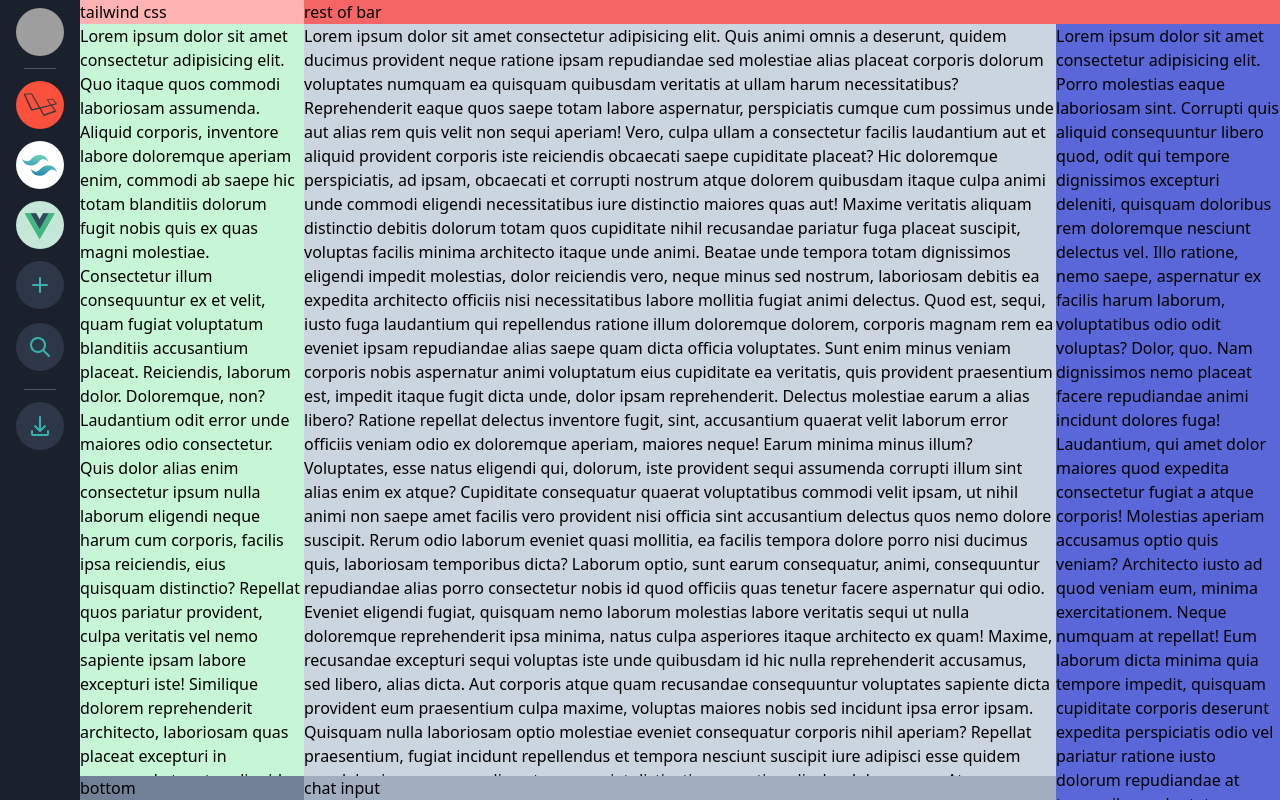
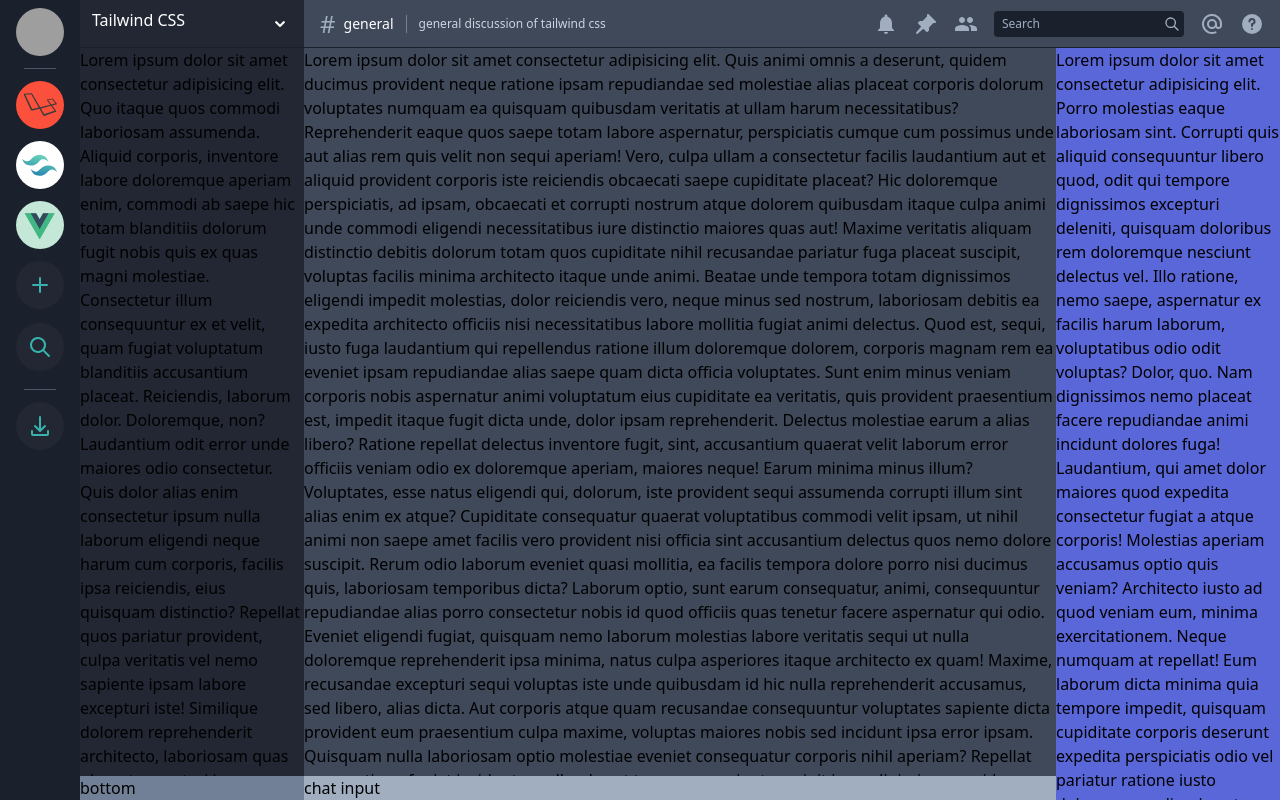
Before and after one commit to rsfyi/tailwindcss-gatsby-discord, a Gatsby site: page / in a window 1280 px wide. Built offline with nearby package versions, Linux system fonts and the light colour scheme; Gatsby itself is replaced by a stand-in of ours; grey boxes are pictures that could not be loaded.

Commit message:
finished top nav bar

```diff
--- a/src/components/ChatList.tsx
+++ b/src/components/ChatList.tsx
@@ -2,8 +2,8 @@ import React from "react"
 
 export const ChatList = () => {
   return (
-    <div className="bg-indigo-300 flex-1 flex flex-col justify-between">
-      <div className="bg-gray-400 overflow-y-auto flex-1">
+    <div className="bg-gray-750 flex-1 flex flex-col justify-between">
+      <div className="overflow-y-auto flex-1">
         Lorem ipsum dolor sit amet consectetur adipisicing elit. Quis animi
         omnis a deserunt, quidem ducimus provident neque ratione ipsam
         repudiandae sed molestiae alias placeat corporis dolorum voluptates
--- a/src/components/HashtagSidebar.tsx
+++ b/src/components/HashtagSidebar.tsx
@@ -2,8 +2,8 @@ import React from "react"
 
 export const HashtagSidebar = () => {
   return (
-    <div className="bg-green-300 w-56 flex-none flex flex-col justify-between">
-      <div className="bg-green-200 overflow-y-auto">
+    <div className="bg-gray-800 w-56 flex-none flex flex-col justify-between">
+      <div className="overflow-y-auto">
         Lorem ipsum dolor sit amet consectetur adipisicing elit. Quo itaque quos
         commodi laboriosam assumenda. Aliquid corporis, inventore labore
         doloremque aperiam enim, commodi ab saepe hic totam blanditiis dolorum
--- a/src/components/TopNavbar.tsx
+++ b/src/components/TopNavbar.tsx
@@ -2,9 +2,127 @@ import React from "react"
 
 export const TopNavbar = () => {
   return (
-    <div className="bg-red-500 flex">
-      <div className="bg-red-300 w-56 flex-none">tailwind css</div>
-      <div>rest of bar</div>
+    <div className="flex text-white h-12">
+      <div className="bg-gray-800 w-56 flex-none px-3 py-2 flex justify-between border-b border-gray-900">
+        <div> Tailwind CSS</div>
+        <button>
+          <svg fill="currentColor" viewBox="0 0 24 24" width="24" height="24">
+            <path
+              className="heroicon-ui"
+              d="M15.3 9.3a1 1 0 0 1 1.4 1.4l-4 4a1 1 0 0 1-1.4 0l-4-4a1 1 0 0 1 1.4-1.4l3.3 3.29 3.3-3.3z"
+            ></path>
+          </svg>
+        </button>
+      </div>
+      <div className="bg-gray-750 flex-1 flex items-center justify-between px-4 border-b border-gray-900">
+        <div className="flex items-center">
+          <div className="text-gray-500 text-2xl">#</div>
+          <div className="ml-2 text-sm">general</div>
+          <div className="border-l pl-3 ml-3 border-gray-600 text-xs text-gray-400">
+            general discussion of tailwind css
+          </div>
+        </div>
+        <div className="flex items-center">
+          <a href="#" className="ml-4">
+            <svg
+              className="w-6 h-6 text-gray-500 hover:text-gray-200"
+              fill="currentColor"
+              width="24"
+              height="24"
+              viewBox="0 0 24 24"
+            >
+              <path d="M12 22c1.1 0 2-.9 2-2h-4c0 1.1.89 2 2 2zm6-6v-5c0-3.07-1.64-5.64-4.5-6.32V4c0-.83-.67-1.5-1.5-1.5s-1.5.67-1.5 1.5v.68C7.63 5.36 6 7.92 6 11v5l-2 2v1h16v-1l-2-2z"></path>
+            </svg>
+          </a>
+          <a href="#" className="ml-4">
+            <svg
+              className="w-6 h-6 text-gray-500 hover:text-gray-200"
+              fill="currentColor"
+              viewBox="0 0 24 24"
+            >
+              <path
+                className="secondary"
+                d="M2.24 20.35l6.5-7.5a1 1 0 0 1 1.47-.06l1 1a1 1 0 0 1-.06 1.47l-7.5 6.5c-.93.8-2.22-.48-1.4-1.41z"
+              ></path>
+              <path
+                className="primary"
+                d="M15 15.41V18a1 1 0 0 1-.3.7l-1 1a1 1 0 0 1-1.4 0l-8-8a1 1 0 0 1 0-1.4l1-1A1 1 0 0 1 6 9h2.59L13 4.59V3a1 1 0 0 1 1.7-.7l7 7A1 1 0 0 1 21 11h-1.59L15 15.41z"
+              ></path>
+            </svg>
+          </a>
+          <a href="#" className="ml-4">
+            <svg
+              className="w-6 h-6 text-gray-500 hover:text-gray-200"
+              fill="currentColor"
+              width="24"
+              height="24"
+              viewBox="0 0 24 24"
+            >
+              <path d="M0 0h24v24H0z" fill="none"></path>
+              <path d="M16 11c1.66 0 2.99-1.34 2.99-3S17.66 5 16 5c-1.66 0-3 1.34-3 3s1.34 3 3 3zm-8 0c1.66 0 2.99-1.34 2.99-3S9.66 5 8 5C6.34 5 5 6.34 5 8s1.34 3 3 3zm0 2c-2.33 0-7 1.17-7 3.5V19h14v-2.5c0-2.33-4.67-3.5-7-3.5zm8 0c-.29 0-.62.02-.97.05 1.16.84 1.97 1.97 1.97 3.45V19h6v-2.5c0-2.33-4.67-3.5-7-3.5z"></path>
+            </svg>
+          </a>
+          <a href="#" className="ml-4">
+            <form action="#" className="relative">
+              <input
+                type="text"
+                placeholder="Search"
+                className="rounded bg-gray-900 text-gray-200 text-xs px-2 py-1"
+              />
+              <span
+                className="absolute right-0 top-0 mr-1"
+                style={{ top: "6px" }}
+              >
+                <svg
+                  className="w-4 h-4 text-gray-500 hover:text-gray-200"
+                  fill="currentColor"
+                  viewBox="0 0 24 24"
+                  width="24"
+                  height="24"
+                >
+                  <path
+                    className="heroicon-ui"
+                    d="M16.32 14.9l5.39 5.4a1 1 0 0 1-1.42 1.4l-5.38-5.38a8 8 0 1 1 1.41-1.41zM10 16a6 6 0 1 0 0-12 6 6 0 0 0 0 12z"
+                  ></path>
+                </svg>
+              </span>
+            </form>
+          </a>
+          <a href="#" className="ml-4">
+            <svg
+              className="w-6 h-6 text-gray-500 hover:text-gray-200"
+              fill="currentColor"
+              viewBox="0 0 24 24"
+              width="24"
+              height="24"
+            >
+              <path
+                className="heroicon-ui"
+                d="M15.6 15.47A4.99 4.99 0 0 1 7 12a5 5 0 0 1 10 0v1.5a1.5 1.5 0 1 0 3 0V12a8 8 0 1 0-4.94 7.4 1 1 0 1 1 .77 1.84A10 10 0 1 1 22 12v1.5a3.5 3.5 0 0 1-6.4 1.97zM12 15a3 3 0 1 0 0-6 3 3 0 0 0 0 6z"
+              ></path>
+            </svg>
+          </a>
+          <a href="#" className="ml-4">
+            <svg
+              className="w-6 h-6 text-gray-500 hover:text-gray-200"
+              fill="currentColor"
+              viewBox="0 0 24 24"
+            >
+              <g data-name="Layer 2">
+                <g data-name="menu-arrow-circle">
+                  <rect
+                    width="24"
+                    height="24"
+                    transform="rotate(180 12 12)"
+                    opacity="0"
+                  ></rect>
+                  <path d="M12 2a10 10 0 1 0 10 10A10 10 0 0 0 12 2zm0 16a1 1 0 1 1 1-1 1 1 0 0 1-1 1zm1-5.16V14a1 1 0 0 1-2 0v-2a1 1 0 0 1 1-1 1.5 1.5 0 1 0-1.5-1.5 1 1 0 0 1-2 0 3.5 3.5 0 1 1 4.5 3.34z"></path>
+                </g>
+              </g>
+            </svg>
+          </a>
+        </div>
+      </div>
     </div>
   )
 }
--- a/src/pages/index.tsx
+++ b/src/pages/index.tsx
@@ -12,9 +12,9 @@ export default function Home() {
       <LogoSidebar />
       <div className="flex flex-col">
         <TopNavbar />
-        <div className="bg-blue-500 flex-1 flex overflow-y-hidden">
+        <div className="flex-1 flex overflow-y-hidden">
           <HashtagSidebar />
-          <div className="bg-green-500 flex-1 flex justify-between">
+          <div className="flex-1 flex justify-between">
             <ChatList />
             <UserList />
           </div>
--- a/tailwind.config.js
+++ b/tailwind.config.js
@@ -1,7 +1,12 @@
 module.exports = {
   purge: false,
   theme: {
-    extend: {},
+    extend: {
+      colors: {
+        "gray-750": "#3f495a",
+        "gray-800": "#222733",
+      },
+    },
   },
   variants: {},
   plugins: [],
```
